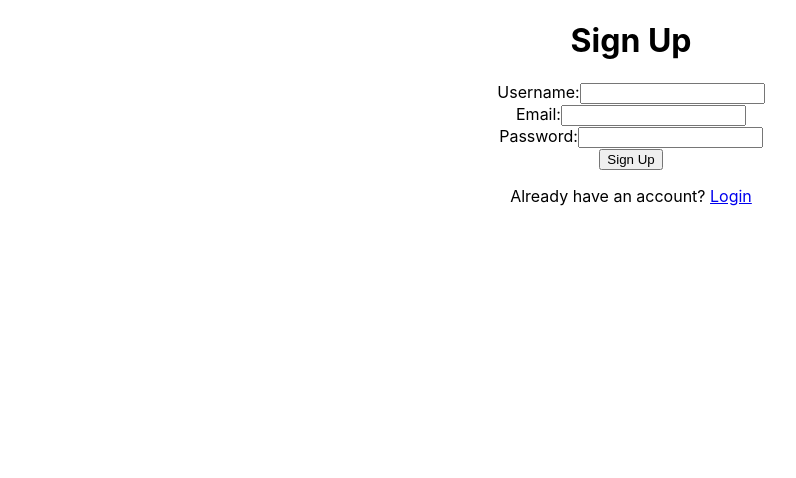
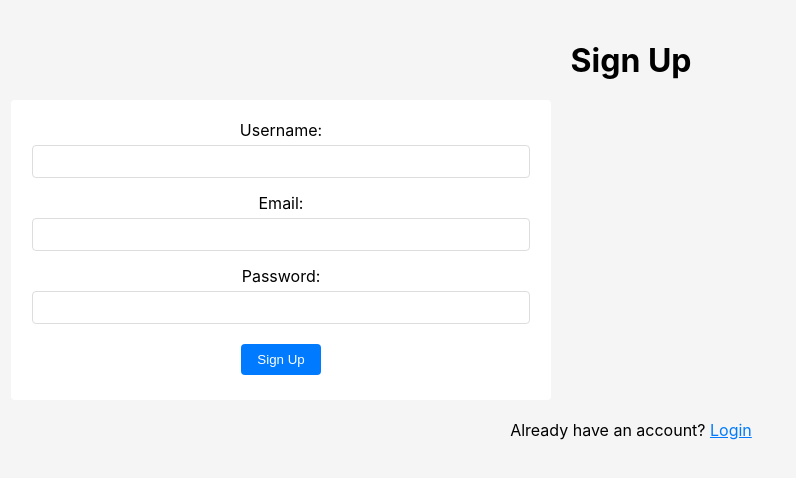
Before and after one commit to harrywsong/101524575_COMP3123_Assignment2, a React (Create React App) app in the folder frontend/: page /signup in a window 1280 px wide. Shown: the top 478 px of the page, without its empty margins (9-805 px from the left). Built offline with nearby package versions, Linux system fonts and the light colour scheme.

Commit message:
added global css

```diff
--- a/frontend/src/index.css
+++ b/frontend/src/index.css
@@ -1,13 +1,90 @@
 body {
   margin: 0;
+  padding: 20px;
   font-family: -apple-system, BlinkMacSystemFont, 'Segoe UI', 'Roboto', 'Oxygen',
     'Ubuntu', 'Cantarell', 'Fira Sans', 'Droid Sans', 'Helvetica Neue',
     sans-serif;
-  -webkit-font-smoothing: antialiased;
-  -moz-osx-font-smoothing: grayscale;
+  background-color: #f5f5f5;
 }
 
-code {
-  font-family: source-code-pro, Menlo, Monaco, Consolas, 'Courier New',
-    monospace;
+h1 {
+  margin-bottom: 20px;
 }
+
+h2 {
+  margin-top: 20px;
+  margin-bottom: 10px;
+}
+
+button {
+  background-color: #007bff;
+  color: white;
+  border: none;
+  padding: 8px 16px;
+  margin: 5px;
+  cursor: pointer;
+  border-radius: 4px;
+}
+
+button:hover {
+  background-color: #0056b3;
+}
+
+form {
+  background-color: white;
+  padding: 20px;
+  border-radius: 4px;
+  max-width: 500px;
+  margin: 20px 0;
+}
+
+form div {
+  margin-bottom: 15px;
+}
+
+label {
+  display: block;
+  margin-bottom: 5px;
+}
+
+input[type="text"],
+input[type="email"],
+input[type="password"],
+input[type="number"],
+input[type="date"],
+input[type="file"] {
+  width: 96%;
+  padding: 8px;
+  border: 1px solid #ddd;
+  border-radius: 4px;
+}
+
+table {
+  width: 100%;
+  border-collapse: collapse;
+  background-color: white;
+  margin: 20px 0;
+}
+
+thead {
+  background-color: #007bff;
+  color: white;
+}
+
+th, td {
+  padding: 10px;
+  text-align: left;
+  border: 1px solid #ddd;
+}
+
+.error {
+  color: red;
+  margin: 10px 0;
+  padding: 10px;
+  background-color: #ffe6e6;
+  border-radius: 4px;
+}
+
+a {
+  color: #007bff;
+}
```
